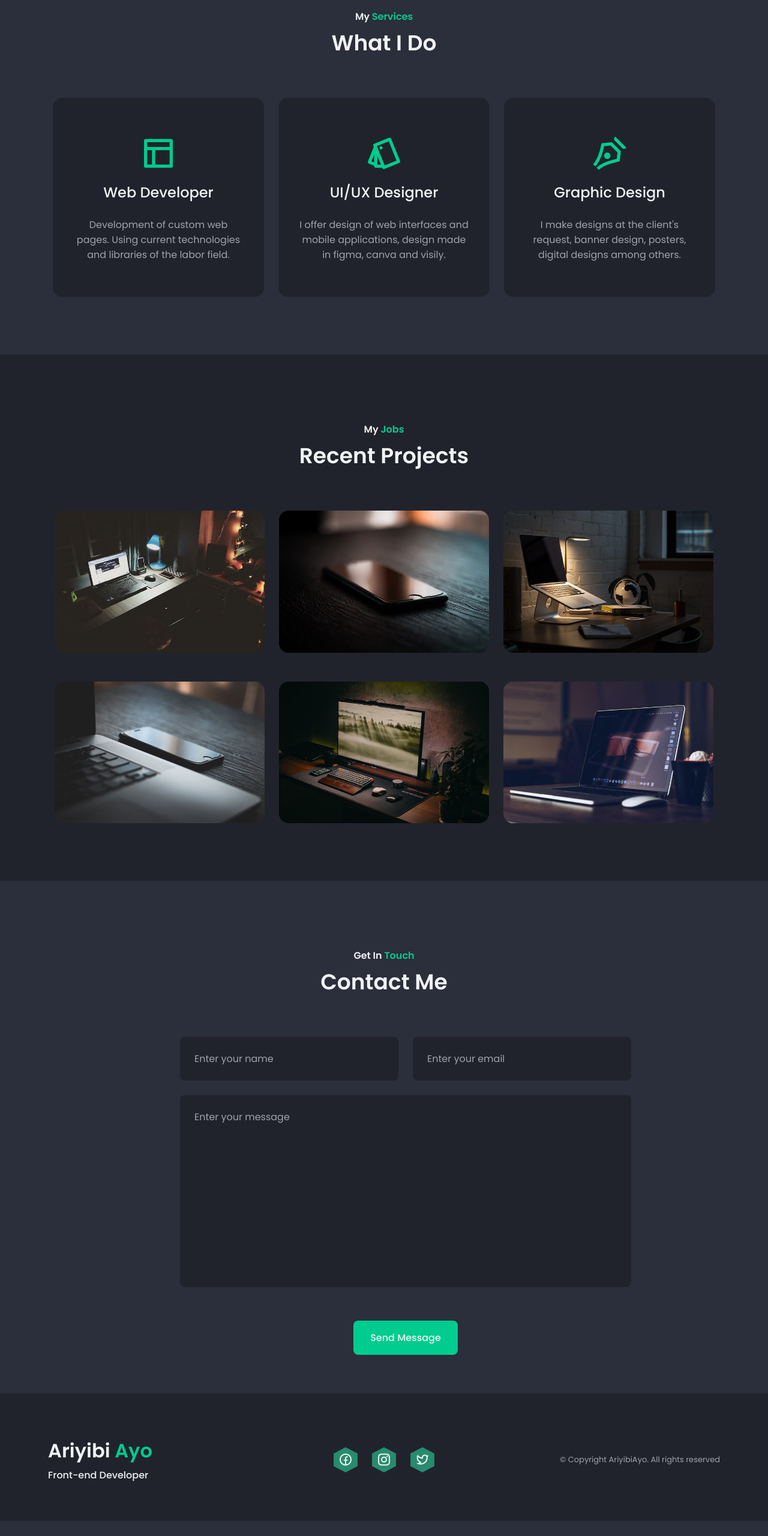
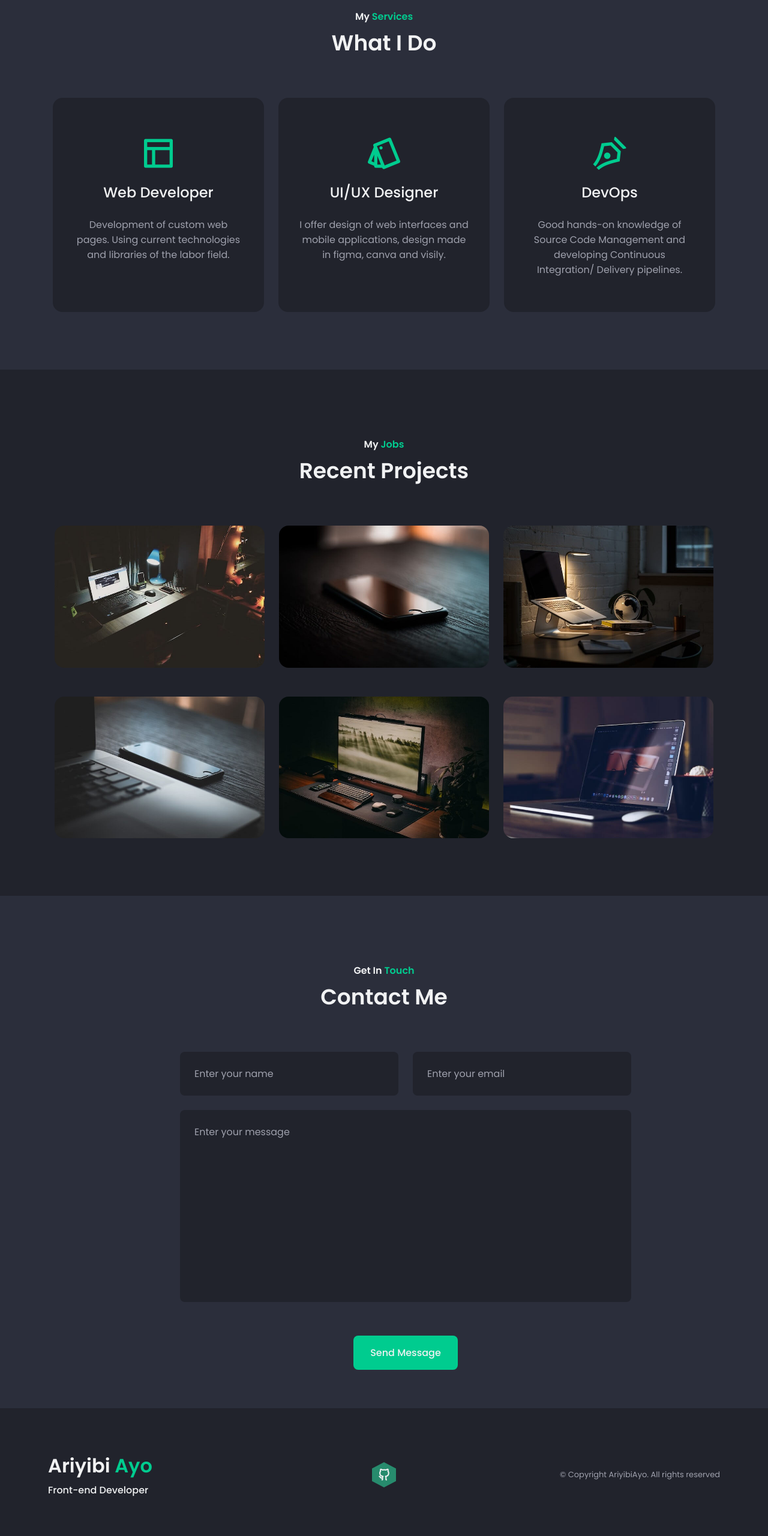
Before and after one commit to ARIBZ/PORTFOLIO, a plain HTML site: page index.html in a window 1280 px wide. Shown: the part 2149-4709 px from the top of the page at 60% size. Before the commit the page ends 4684 px from the top, so only its background shows below. Drawn offline with nearby package versions, Linux system fonts and the light colour scheme.

Commit message:
Javascript fixed

```diff
--- a/assets/js/main.js
+++ b/assets/js/main.js
@@ -32,11 +32,11 @@ navLink.forEach(n => n.addEventListener('click', linkAction))
 /*=============== ADD BLUR TO HEADER ===============*/
 const blurHeader = () =>{
    const header = document.getElementById('header')
-   // When the scroll is greater than 50 viewport height, add the scroll-header class to the header tag
+   // When the scroll is greater than 50 viewport height, add the blur-header class to the header tag
    this.scrollY >= 50 ? header.classList.add('blur-header')
                       : header.classList.remove('blur-header')
 }
-window.addEventListener('scroll', scrollHeader)
+window.addEventListener('scroll', blurHeader)
 
 /*=============== EMAIL JS ===============*/
 const contactForm = document.getElementById('contact-form'),
@@ -50,6 +50,14 @@ const sendEmail = (e) =>{
       .then(() =>{
          // Show sent message
          contactMessage.textContent = 'Message sent successfully ✅'
+
+         // Remove message after five seconds
+         setTimeout(() =>{
+            contactMessage.textContent = ''
+         }, 5000)
+
+         //clear input field
+         contactForm.reset()
 
       }, () =>{
          // Show error message
--- a/index.html
+++ b/index.html
@@ -266,12 +266,10 @@ figma, canva and visily.
 
                <article class="services__card">
                   <i class="ri-pen-nib-line services__icon"></i>
-                  <h2 class="services__title">Graphic Design</h2>
+                  <h2 class="services__title">DevOps</h2>
 
                   <p class="services__description">
-                     I make designs at the client's request,
-banner design, posters, digital
-designs among others.
+                     Good hands-on knowledge of Source Code Management and developing Continuous Integration/ Delivery pipelines.
                   </p>
                </article>
             </div>
@@ -418,17 +416,19 @@ designs among others.
             </div>
 
             <div class="footer__social">
-               <a href="https://www.facebook.com/" target="_blank" class="footer__social-link">
-                  <i class="ri-facebook-circle-line"></i>
+               <a href="https://github.com/ARIBZ/" target="_blank" class="footer__social-link">
+                  <i class="ri-github-line"></i>
                </a>
 
-               <a href="https://www.instagram.com/" target="_blank" class="footer__social-link">
-                  <i class="ri-instagram-line"></i>
+         <!--
+                  <a href="https://www.gmail.com/" target="_blank" class="footer__social-link">
+                  <i class="ri-mail-line"></i>
                </a>
 
                <a href="https://twitter.com/" target="_blank" class="footer__social-link">
                   <i class="ri-twitter-line"></i>
                </a>
+         -->
             </div>
 
             <span class="footer__copy">
@@ -446,7 +446,7 @@ designs among others.
       <script src="assets/js/scrollreveal.min.js"></script>
 
       <!--=============== EMAIL JS ===============-->
-      <script type="text/javascript" src="https://cdn.jsdelivr.net/npm/@emailjs/browser@3/dist/email.min.js"></script>
+      <script src="https://cdn.jsdelivr.net/npm/@emailjs/browser@3/dist/email.min.js"></script>
 
 
       <!--=============== MAIN JS ===============-->
```
